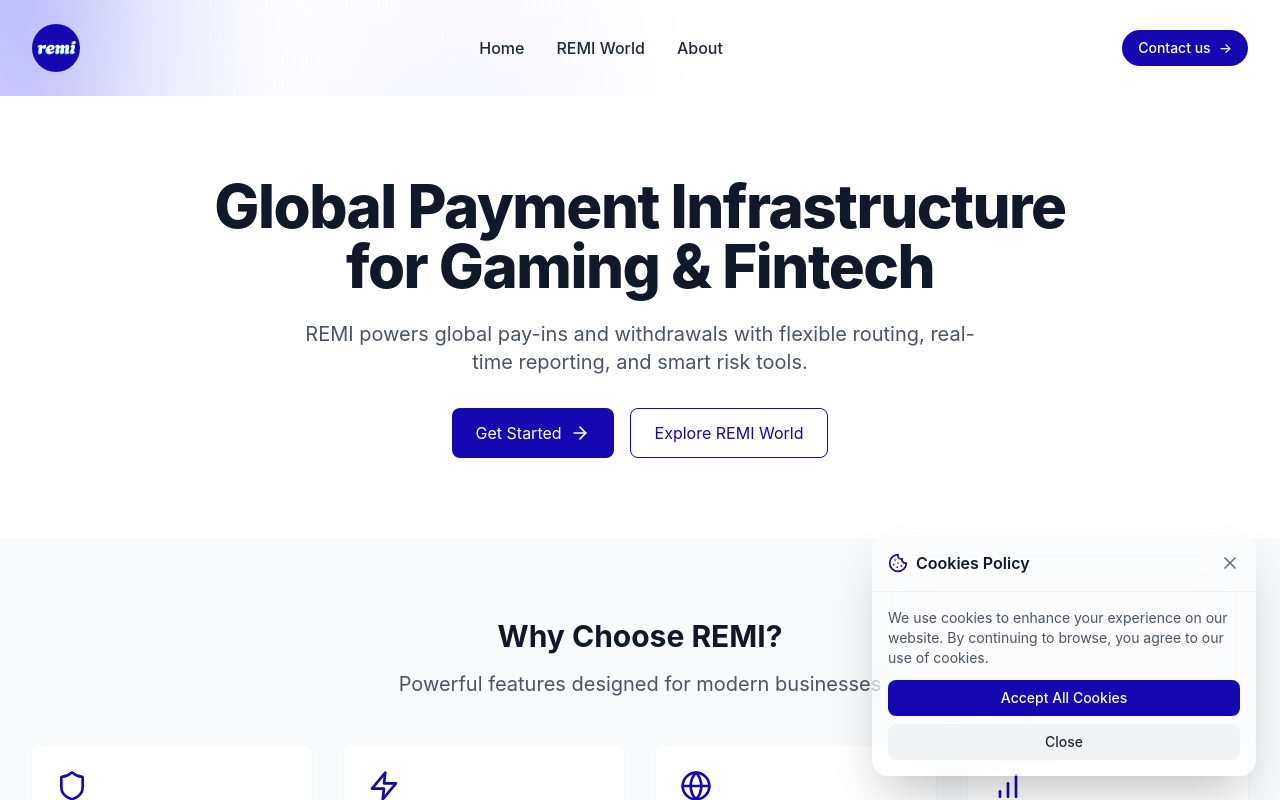
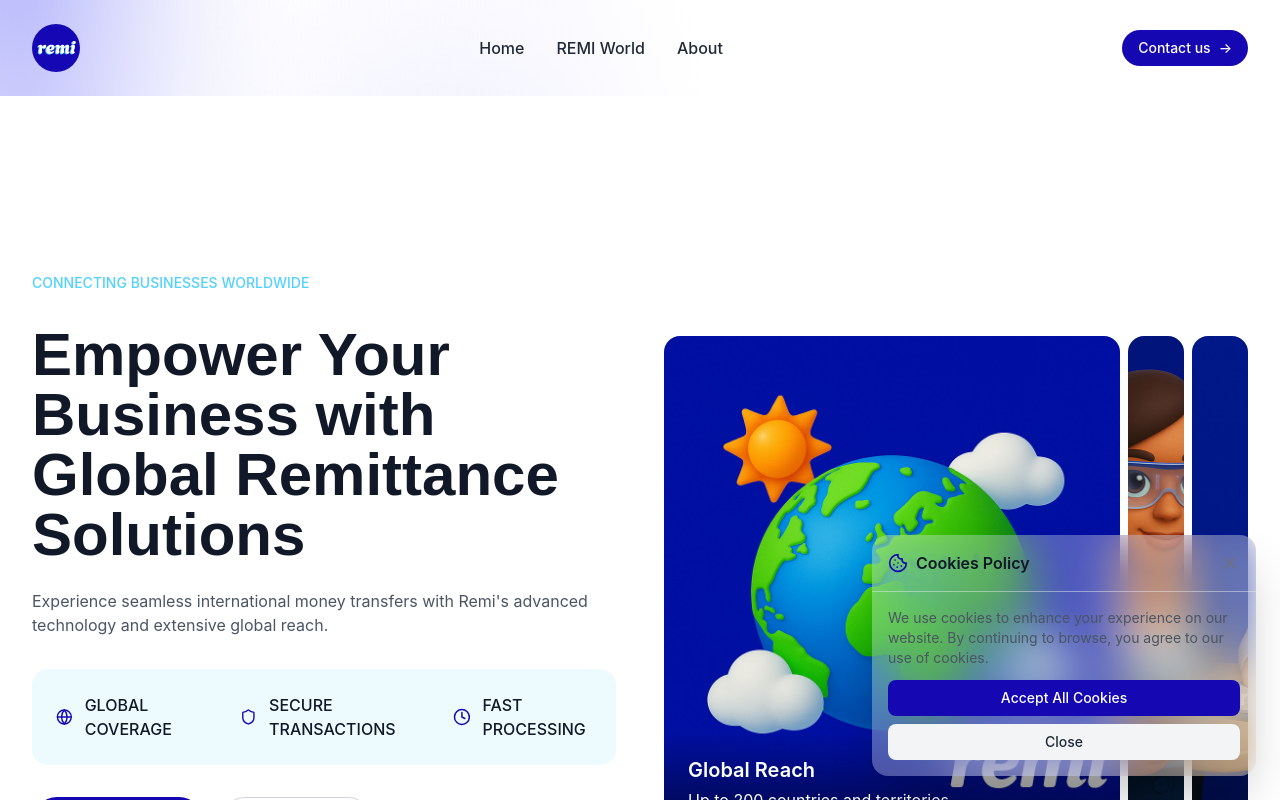
Before and after one commit to klinsergei/sb1-ryxtq66a-remi, a React (Vite) app: page / in a window 1280 px wide. Built offline with nearby package versions, Linux system fonts and the light colour scheme; what tailwindcss-filters would draw is missing.

Commit message:
Update Home.tsx
getting back the old ver + minor fix

```diff
--- a/src/pages/Home.tsx
+++ b/src/pages/Home.tsx
@@ -1,69 +1,262 @@
-import React from 'react';
-import { ArrowRight } from 'lucide-react';
-import { Link } from 'react-router-dom';
-import PageHeader from '../components/PageHeader';
-import Features from '../components/Features';
-import GlobalPresence from '../components/GlobalPresence';
-import ReportingOverview from '../components/ReportingOverview';
-import PaymentMethods from '../components/PaymentMethods';
-import PlatformHighlights from '../components/PlatformHighlights';
-import Partners from '../components/Partners';
-import CallToAction from '../components/CallToAction';
+import React, { useState } from "react";
+import {
+  Globe,
+  Shield,
+  Clock,
+  MapPin,
+  Code,
+  MessageSquare,
+  TrendingUp,
+  Cpu,
+} from "lucide-react";
+import { Link } from "react-router-dom";
 
 interface HomeProps {
   onContactClick: () => void;
 }
 
-const Home: React.FC<HomeProps> = ({ onContactClick }) => {
+const Home = ({ onContactClick }: HomeProps) => {
+  const [activeImage, setActiveImage] = useState<number>(0);
+
+  const images = [
+    {
+      id: 0,
+      url: "/slides/slide1.png",
+      title: "Global Reach",
+      subtitle: "Up to 200 countries and territories",
+    },
+    {
+      id: 1,
+      url: "/slides/slide2.png",
+      title: "Advanced Technology",
+      subtitle: "Innovative Solutions for Your Business",
+    },
+    {
+      id: 2,
+      url: "/slides/slide3.png",
+      title: "Partnership",
+      subtitle: "Trusted by Leading Companies",
+    },
+  ];
+
   return (
-    <div className="flex flex-col">
+    <div className="flex flex-col bg-white">
       {/* Hero Section */}
-      <section className="pt-12 pb-12 md:pt-16 md:pb-16 lg:pt-20 lg:pb-20 bg-white relative z-10">
-        <div className="max-w-7xl mx-auto px-4 sm:px-6 lg:px-8 text-center">
-          <h1 className="text-4xl sm:text-5xl lg:text-6xl font-extrabold leading-tight tracking-tight text-gray-900 mb-6">
-            Global Payment Infrastructure <br className="hidden sm:inline" /> for Gaming & Fintech
+      <section className="min-h-[100vh] flex items-center pt-16 md:pt-24 lg:pt-32 bg-white relative">
+        <div className="max-w-7xl mx-auto px-4 sm:px-6 lg:px-8 py-8 md:py-12 relative z-10">
+          <div className="text-sm font-medium text-primary-light mb-4 md:mb-8">
+            CONNECTING BUSINESSES WORLDWIDE
+          </div>
+
+          <div className="flex flex-col lg:flex-row gap-8 lg:gap-12 items-center">
+            <div className="w-full lg:w-1/2">
+              <h1 className="font-poppins text-4xl md:text-5xl lg:text-6xl font-bold leading-tight mb-4 md:mb-6">
+                Empower Your Business with Global Remittance Solutions
               </h1>
-          <p className="max-w-2xl mx-auto text-lg sm:text-xl text-gray-600 mb-8">
-            REMI powers global pay-ins and withdrawals with flexible routing, real-time reporting, and smart risk tools.
+              <p className="text-gray-600 mb-6 md:mb-8">
+                Experience seamless international money transfers with Remi's advanced
+                technology and extensive global reach.
               </p>
-          <div className="flex flex-col sm:flex-row justify-center gap-4">
+
+              <div className="bg-primary-light/10 rounded-2xl p-6 mb-8">
+                <div className="flex flex-col md:flex-row gap-6 md:gap-12 items-start md:items-center">
+                  <div className="flex items-center gap-3">
+                    <Globe className="w-6 h-6 text-primary" />
+                    <span className="font-medium">GLOBAL COVERAGE</span>
+                  </div>
+                  <div className="flex items-center gap-3">
+                    <Shield className="w-6 h-6 text-primary" />
+                    <span className="font-medium">SECURE TRANSACTIONS</span>
+                  </div>
+                  <div className="flex items-center gap-3">
+                    <Clock className="w-6 h-6 text-primary" />
+                    <span className="font-medium">FAST PROCESSING</span>
+                  </div>
+                </div>
+              </div>
+
+              <div className="flex flex-wrap gap-4">
                 <button
                   onClick={onContactClick}
-              className="inline-flex items-center justify-center px-6 py-3 text-white bg-primary rounded-lg hover:bg-primary-dark transition duration-300"
+                  className="px-6 py-3 bg-primary text-white rounded-full hover:bg-primary-dark transition-colors text-sm md:text-base"
                 >
-              Get Started
-              <ArrowRight className="ml-2 w-5 h-5" />
+                  CONTACT US →
                 </button>
                 <Link
-              to="/remi-world"
-              className="inline-flex items-center justify-center px-6 py-3 text-primary border border-primary rounded-lg hover:bg-primary hover:text-white transition duration-300"
+                  to="/about"
+                  className="px-6 py-3 border border-gray-300 rounded-full hover:bg-gray-50 transition-colors text-sm md:text-base"
                 >
-              Explore REMI World
+                  LEARN MORE
                 </Link>
+              </div>
+            </div>
+
+            <div className="w-full lg:w-1/2">
+              <div className="flex gap-2 h-[300px] md:h-[400px] lg:h-[500px]">
+                {images.map((image, index) => (
+                  <div
+                    key={image.id}
+                    className={`relative overflow-hidden rounded-2xl transition-all duration-500 ease-in-out cursor-default ${
+                      activeImage === index ? "w-full" : "w-[72px]"
+                    }`}
+                    onMouseEnter={() => setActiveImage(index)}
+                  >
+                    <img
+                      src={image.url}
+                      alt={image.title}
+                      className="absolute inset-0 w-full h-full object-cover"
+                    />
+                    <div className="absolute bottom-0 left-0 right-0 p-4 md:p-6 bg-gradient-to-t from-black/60 to-transparent text-white">
+                      <h3 className="text-lg md:text-xl font-semibold mb-1">
+                        {image.title}
+                      </h3>
+                      <p
+                        className={`text-sm md:text-base transition-opacity duration-300 ${
+                          activeImage === index ? "opacity-100" : "opacity-0"
+                        }`}
+                      >
+                        {image.subtitle}
+                      </p>
+                    </div>
+                  </div>
+                ))}
+              </div>
+            </div>
           </div>
         </div>
       </section>
 
-      {/* Features */}
-      <Features />
+      {/* Solutions Section */}
+      <section className="py-12 md:py-20 bg-gray-50">
+        <div className="max-w-7xl mx-auto px-4 sm:px-6 lg:px-8">
+          <div className="text-center mb-8 md:mb-12">
+            <div className="text-primary-light mb-4">
+              Streamline Your Remittance Operations
+            </div>
+            <h2 className="text-3xl md:text-4xl font-bold mb-4">
+              Tailored Solutions for Your Business
+            </h2>
+            <p className="text-gray-600 max-w-2xl mx-auto">
+              Discover how Remi's innovative technology and global network can optimize your
+              money transfer processes.
+            </p>
+          </div>
 
-      {/* Global Presence */}
-      <GlobalPresence />
+          <div className="grid grid-cols-1 md:grid-cols-3 gap-6 md:gap-8">
+            <div className="bg-white p-6 rounded-xl">
+              <Globe className="w-12 h-12 text-primary mb-4" />
+              <h3 className="text-xl font-semibold mb-2">Global Network</h3>
+              <p className="text-gray-600">
+                Access to up to 200 countries and territories for seamless transactions.
+              </p>
+            </div>
+            <div className="bg-white p-6 rounded-xl">
+              <Cpu className="w-12 h-12 text-primary mb-4" />
+              <h3 className="text-xl font-semibold mb-2">Advanced Technology</h3>
+              <p className="text-gray-600">
+                Cutting-edge solutions for fast, secure, and reliable money transfers.
+              </p>
+            </div>
+            <div className="bg-white p-6 rounded-xl">
+              <Shield className="w-12 h-12 text-primary mb-4" />
+              <h3 className="text-xl font-semibold mb-2">Compliance & Security</h3>
+              <p className="text-gray-600">
+                Robust measures to ensure safe and compliant transactions.
+              </p>
+            </div>
+          </div>
+        </div>
+      </section>
 
-      {/* Reporting Tools */}
-      <ReportingOverview />
+      {/* Stats Section */}
+      <section className="py-12 md:py-20 bg-white">
+        <div className="max-w-7xl mx-auto px-4 sm:px-6 lg:px-8">
+          <div className="text-center mb-8 md:mb-12">
+            <h2 className="text-3xl md:text-4xl font-bold mb-4">
+              Transforming Global Remittance
+            </h2>
+            <p className="text-gray-600 max-w-2xl mx-auto">
+              Join businesses worldwide leveraging Remi's technology for efficient and secure
+              money transfers.
+            </p>
+          </div>
 
-      {/* Payment Methods */}
-      <PaymentMethods />
+          <div className="grid grid-cols-1 md:grid-cols-3 gap-6 md:gap-8">
+            <div className="bg-primary-light/10 p-6 md:p-8 rounded-xl">
+              <div className="text-3xl md:text-4xl font-bold mb-2">10+</div>
+              <div className="text-lg md:text-xl font-semibold mb-2">
+                Payment methods supported
+              </div>
+              <p className="text-gray-600">Expanding our global reach every day.</p>
+            </div>
+            <div className="bg-primary text-white p-6 md:p-8 rounded-xl">
+              <div className="text-3xl md:text-4xl font-bold mb-2">1M+</div>
+              <div className="text-lg md:text-xl font-semibold mb-2">
+                Transactions Processed
+              </div>
+              <p className="text-primary-light">
+                Reliable and secure transfers worldwide.
+              </p>
+            </div>
+            <div className="bg-primary-light/10 p-6 md:p-8 rounded-xl">
+              <div className="text-3xl md:text-4xl font-bold mb-2">30+</div>
+              <div className="text-lg md:text-xl font-semibold mb-2">Trusted Partners</div>
+              <p className="text-gray-600">
+                Collaborating with leading money transfer companies.
+              </p>
+            </div>
+          </div>
+        </div>
+      </section>
 
-      {/* Platform Highlights */}
-      <PlatformHighlights />
+      {/* Features Section */}
+      <section className="py-12 md:py-20 bg-gray-50">
+        <div className="max-w-7xl mx-auto px-4 sm:px-6 lg:px-8">
+          <div className="text-center mb-8 md:mb-12">
+            <div className="text-primary-light mb-4">
+              Innovative Solutions for Your Business
+            </div>
+            <h2 className="text-3xl md:text-4xl font-bold mb-4">
+              Enhance Your Remittance Services
+            </h2>
+            <p className="text-gray-600 max-w-2xl mx-auto">
+              Remi offers a comprehensive suite of tools and services to optimize your money
+              transfer operations.
+            </p>
+          </div>
 
-      {/* Trusted Partners */}
-      <Partners />
-
-      {/* CTA */}
-      <CallToAction onContactClick={onContactClick} />
+          <div className="grid grid-cols-1 md:grid-cols-2 gap-6 md:gap-8">
+            <div className="bg-white p-6 rounded-xl border border-gray-100">
+              <MapPin className="w-12 h-12 text-primary mb-4" />
+              <h3 className="text-xl font-semibold mb-2">Real-Time Tracking</h3>
+              <p className="text-gray-600">
+                Monitor transactions in real-time for enhanced transparency.
+              </p>
+            </div>
+            <div className="bg-white p-6 rounded-xl border border-gray-100">
+              <Code className="w-12 h-12 text-primary mb-4" />
+              <h3 className="text-xl font-semibold mb-2">Customizable API</h3>
+              <p className="text-gray-600">
+                Integrate seamlessly with your existing systems.
+              </p>
+            </div>
+            <div className="bg-white p-6 rounded-xl border border-gray-100">
+              <MessageSquare className="w-12 h-12 text-primary mb-4" />
+              <h3 className="text-xl font-semibold mb-2">Dedicated Support</h3>
+              <p className="text-gray-600">
+                24/7 assistance to ensure smooth operations.
+              </p>
+            </div>
+            <div className="bg-white p-6 rounded-xl border border-gray-100">
+              <TrendingUp className="w-12 h-12 text-primary mb-4" />
+              <h3 className="text-xl font-semibold mb-2">Scalable Solutions</h3>
+              <p className="text-gray-600">
+                Grow your business with our flexible and scalable services.
+              </p>
+            </div>
+          </div>
+        </div>
+      </section>
     </div>
   );
 };
```
Lines whose indentation alone changed are shown as unchanged.
